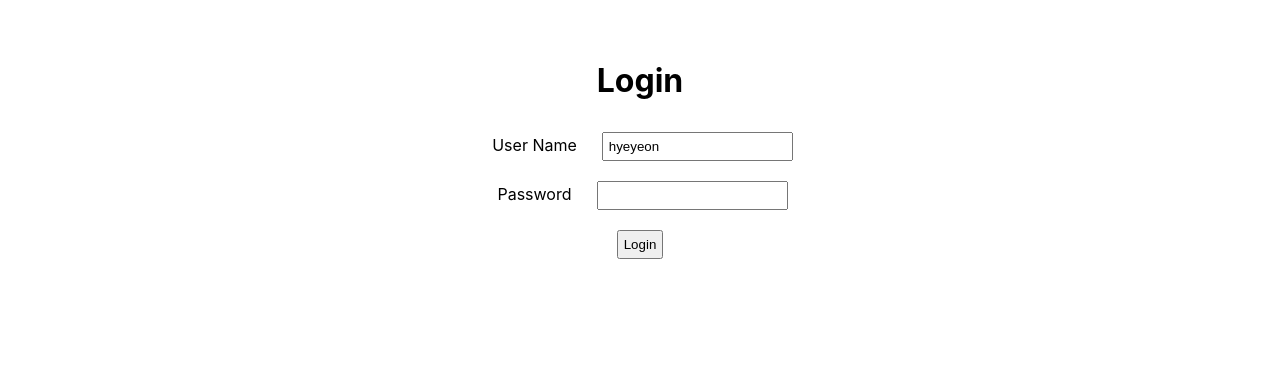
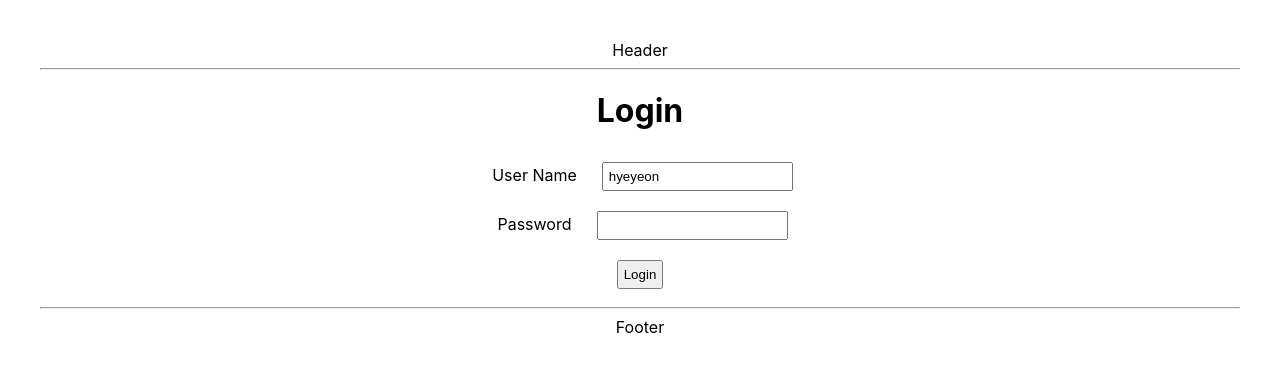
Before and after one commit to Hyeyeon-Ko/todo-frontend, a React (Create React App) app: page / in a window 1280 px wide. Shown: the top 372 px of the page. Built offline with nearby package versions, Linux system fonts and the light colour scheme.

Commit message:
Header, Footer, Logout 컴포넌트 추가

```diff
--- a/src/components/todo/TodoApp.jsx
+++ b/src/components/todo/TodoApp.jsx
@@ -5,15 +5,18 @@ import { useState } from 'react'
 export default function TodoApp(){
     return(
         <div className="TodoApp">
+            <HeaderComponent/>
             <BrowserRouter>
                 <Routes>
                     <Route path='/' element={<LoginComponent/>}/>
                     <Route path='/login' element={<LoginComponent/>}/>
                     <Route path='/welcome/:username' element={<WelcomeComponent/>}/>
                     <Route path='/todos' element={<ListTodosComponent/>}/>
+                    <Route path='/logout' element={<LogoutComponent/>}/>
                     <Route path='/*' element={<ErrorComponent/>}/>
                 </Routes>
             </BrowserRouter>
+            <FooterComponent/>
         </div>
     )
 }
@@ -138,3 +141,30 @@ function ListTodosComponent(){
         </div>
     )
 }
+
+function HeaderComponent(){
+    return(
+        <div className="header">
+            Header <hr/>
+        </div>
+    )
+}
+
+function FooterComponent(){
+    return(
+        <div className="footer">
+            <hr/> Footer
+        </div>
+    )
+}
+
+function LogoutComponent(){
+    return(
+        <div className="Error">
+            <h1>로그아웃 되었습니다.</h1>
+            <div>
+                Todo 앱을 이용해주셔서 감사합니다.
+            </div>
+        </div>
+    )
+}
```
